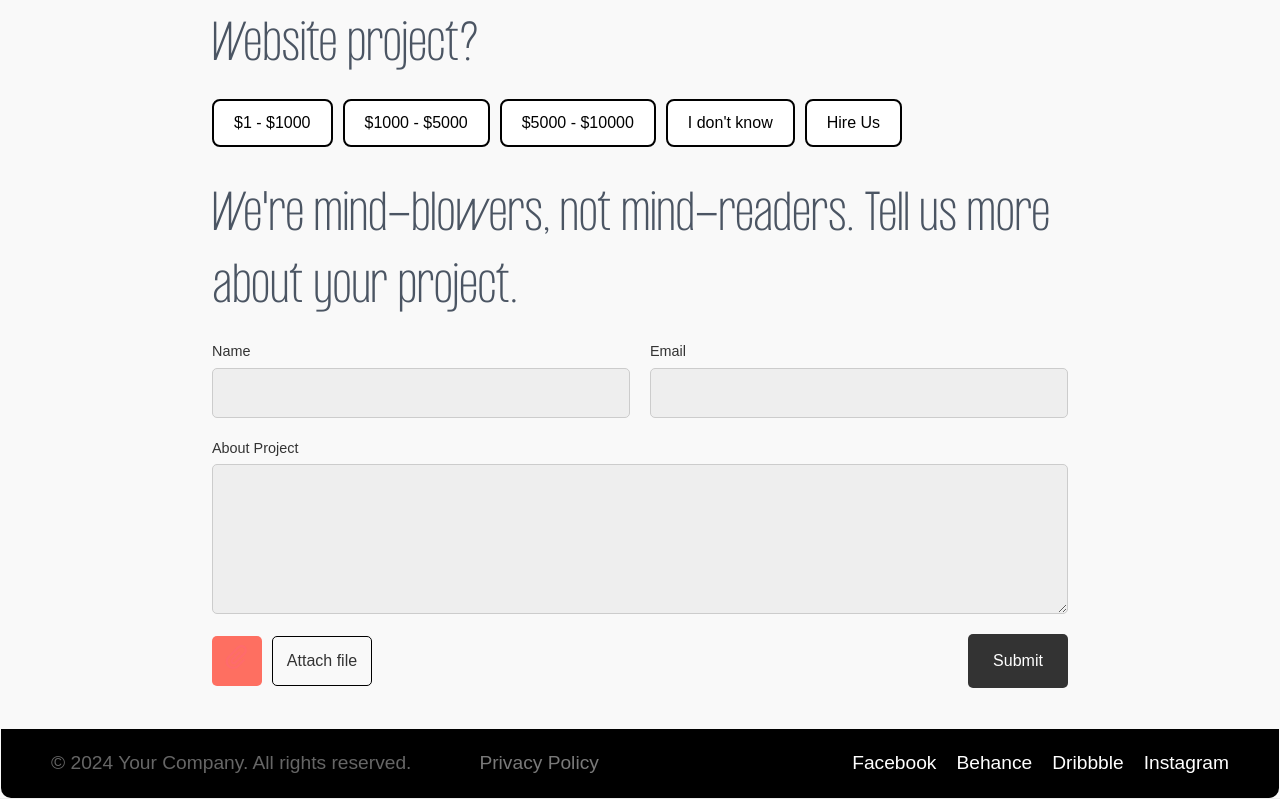
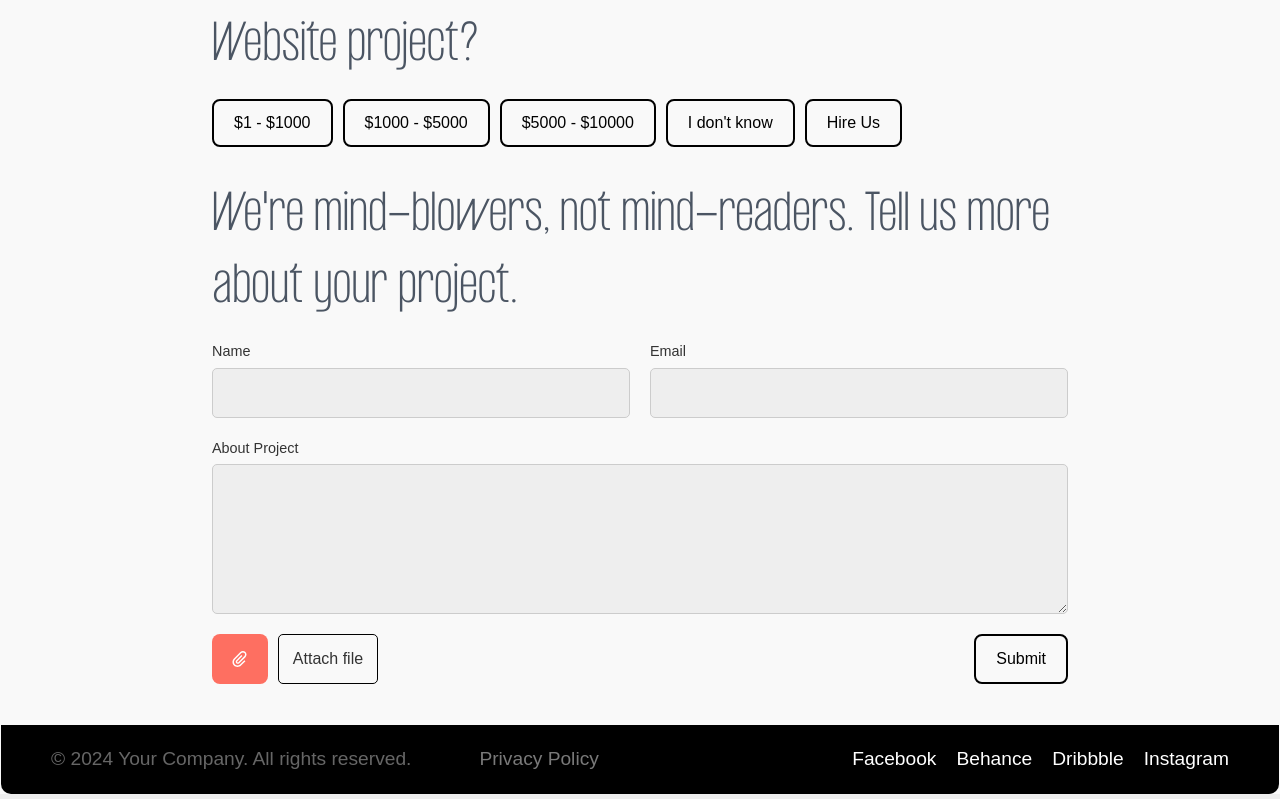
Before and after one commit to mustafanodesole/gapsystudio, a React (Vite) app: page /contacts in a window 1280 px wide. Shown: the part 589-1388 px from the top of the page. Built offline with nearby package versions, Linux system fonts and the light colour scheme.

Commit message:
contact us

```diff
--- a/src/components/Contact.jsx
+++ b/src/components/Contact.jsx
@@ -76,20 +76,20 @@ const ContactPage = () => {
           </FieldGroup>
           <Row>
             <FileInputGroup>
-              <FileContainer>
-                <FileLabel htmlFor="file">
-                <button>
+
+
+                  <button className='upload-btn'>
                    <ImAttachment />
                   </button>
-                  </FileLabel>
                 <FileInput type="file" name="file" onChange={handleFileChange} />
-              </FileContainer>
+
               <FileContainer2>
                 <FileText>Attach file</FileText>
               </FileContainer2>
             </FileInputGroup>
 
-            <SubmitButton type="submit">Submit</SubmitButton>
+            {/* <SubmitButton type="submit">Submit</SubmitButton> */}
+            <button className='animate-btn ml-auto'>Submit</button>
           </Row>
         </Form>
       </Container>
@@ -210,7 +210,7 @@ const Textarea = styled.textarea`
 
 const FileInputGroup = styled.div`
   display: flex;
-  align-items: center;
+
   gap: 10px;
   cursor: pointer;
 `;
--- a/src/index.css
+++ b/src/index.css
@@ -53,7 +53,7 @@ button.animate-btn {
   padding: 10px 20px;
   font-size: 16px;
   color: black;
-  background-color: white;
+  background-color: transparent;
   border: 2px solid black;
   border-radius: 8px;
   cursor: pointer;
@@ -134,14 +134,14 @@ button.hire-btn:not(:hover)::before {
 
 
 
-button.menu-btn {
+
+
+button.upload-btn {
   position: relative;
   padding: 10px 20px;
   font-size: 16px;
   color: white;
-  background-color: black;
-  min-height: 35px;
-  background-image: url("/menu.png");
+  background-color: #fe6f61;
   border: none;
   border-radius: 8px;
   cursor: pointer;
@@ -150,28 +150,69 @@ button.menu-btn {
   transition: color 0.3s ease; /* Smooth text color transition */
 }
 
-button.menu-btn::before {
+button.upload-btn::before {
   content: '';
   position: absolute;
   top: 100%;
   left: 0;
   width: 100%;
   height: 100%;
-  background: white;
+  background: black;
   z-index: -1; /* Place the animation background behind the text */
   transition: transform 0.3s ease; /* Smooth transition for the animation */
   transform: translateY(0);
 }
 
-button.menu-btn:hover {
-  color: black; /* Change text color on hover */
-  background-image: url('/menu2.png');
+button.upload-btn:hover {
+  color: white; /* Change text color on hover */
 }
 
-button.menu-btn:hover::before {
+button.upload-btn:hover::before {
   transform: translateY(-100%); /* Move the animation background into view */
 }
 
-button.menu-btn:not(:hover)::before {
+button.upload-btn:not(:hover)::before {
   transform: translateY(100%); /* Move the animation background out of view */
 }
+
+
+
+
+.upload-btn {
+  position: relative;
+  padding: 10px 20px;
+  font-size: 16px;
+  color: white;
+  background-color: #fe6f61;
+  border: none;
+  border-radius: 8px;
+  cursor: pointer;
+  overflow: hidden;
+  z-index: 0; /* Ensure the button text is above the animation */
+  transition: color 0.3s ease; /* Smooth text color transition */
+}
+
+.upload-btn::before {
+  content: '';
+  position: absolute;
+  top: 100%;
+  left: 0;
+  width: 100%;
+  height: 100%;
+  background: black;
+  z-index: -1; /* Place the animation background behind the text */
+  transition: transform 0.3s ease; /* Smooth transition for the animation */
+  transform: translateY(0);
+}
+
+.upload-btn:hover {
+  color: white; /* Change text color on hover */
+}
+
+.upload-btn:hover::before {
+  transform: translateY(-100%); /* Move the animation background into view */
+}
+
+.upload-btn:not(:hover)::before {
+  transform: translateY(100%); /* Move the animation background out of view */
+}
--- a/src/pages/Home.jsx
+++ b/src/pages/Home.jsx
@@ -8,6 +8,7 @@ import ErrorBoundary from '../components/ErrorBoundary';
 import Header from '../components/Header';
 import { motion } from 'framer-motion';
 import { IoIosArrowForward } from "react-icons/io";
+import { ImAttachment } from "react-icons/im";
 
 
 const HomePage = () => {
@@ -36,7 +37,7 @@ const HomePage = () => {
               animate={{ opacity: 1, y: 0 }}
               transition={{ duration: 1 }}
             >
-              <div className=''>
+              <div className='text-[#fe6f61]'>
                 <span className='flex flex-nowrap gap-1 items-center'>
                   <img src='/images/wow.svg' alt="" />
                   <h1 className="text-9xl font-bold text-nowrap">From Cool Idea</h1>
@@ -118,7 +119,7 @@ const HomePage = () => {
                 className="space-y-8"
               >
                 <img src='/images/wow.svg' className="absolute right-0 -top-24" />
-                <h2 className="text-9xl text-nowrap  font-bold  text-red-500">Selected Works</h2>
+                <h2 className="text-9xl text-nowrap  font-bold  text-[#fe6f61]">Selected Works</h2>
 
               </motion.div>
 
@@ -248,7 +249,7 @@ const HomePage = () => {
               <motion.h2
                 initial={{ opacity: 0 }}
                 whileInView={{ opacity: 1 }}
-                className="text-9xl  text-nowrap text-red-600 font-bold basis-full"
+                className="text-9xl  text-nowrap text-[#fe6f61] font-bold basis-full"
               >
                 Our Services
               </motion.h2>
@@ -346,10 +347,11 @@ const HomePage = () => {
               whileInView={{ opacity: 1 }}
               className="w-full flex items-center"
             >
-              <h2 className="text-8xl font-bold mb-8 uppercase text-nowrap text-red-600 ">Get In Touch</h2>
-            <form className="space-y-6 ml-32">
+              <h2 className="text-8xl font-bold mb-8 uppercase text-nowrap text-[#fe6f61] ">Get In Touch</h2>
+              <form className="space-y-6 ml-32 lg:w-1/4">
                 <motion.div>
                   <input
+                  required
                     type="email"
                     placeholder="Your email"
                     className="w-full bg-gray-900/0 border border-gray-800 rounded-lg px-6 py-4 text-white placeholder-gray-500 focus:outline-none focus:border-white transition-colors"
@@ -357,17 +359,31 @@ const HomePage = () => {
                 </motion.div>
                 <motion.div>
                   <textarea
+                  required
                     placeholder="Your message"
                     rows={4}
                     className="w-full bg-gray-900/0  border border-gray-800 rounded-lg px-6 py-4 text-white placeholder-gray-500 focus:outline-none focus:border-white transition-colors"
                   ></textarea>
                 </motion.div>
+                <div className='flex justify-between '>
+
+                  <div className='flex gap-3'>
+
+
+                          <label htmlFor='file' className='upload-btn block '>
+                          <ImAttachment />
+                          </label>
+
+                          <input type="file" name="file" id="file"  className='hidden' />
+                          <label htmlFor="file" className='border border-gray-400 shadow-sm rounded-md block p-2'>Attach File</label>
+                  </div>
                   <button
                     type="submit"
-                  className="bg-black text-white px-8 py-4 rounded-lg font-bold hover:bg-gray-200 hover:text-black duration-300 hover:border hover:border-black transition-colors"
+                    className="animate-btn"
                   >
                     Send Request
                   </button>
+                </div>
               </form>
             </motion.div>
           </section>
```
Lines whose indentation alone changed are shown as unchanged.
